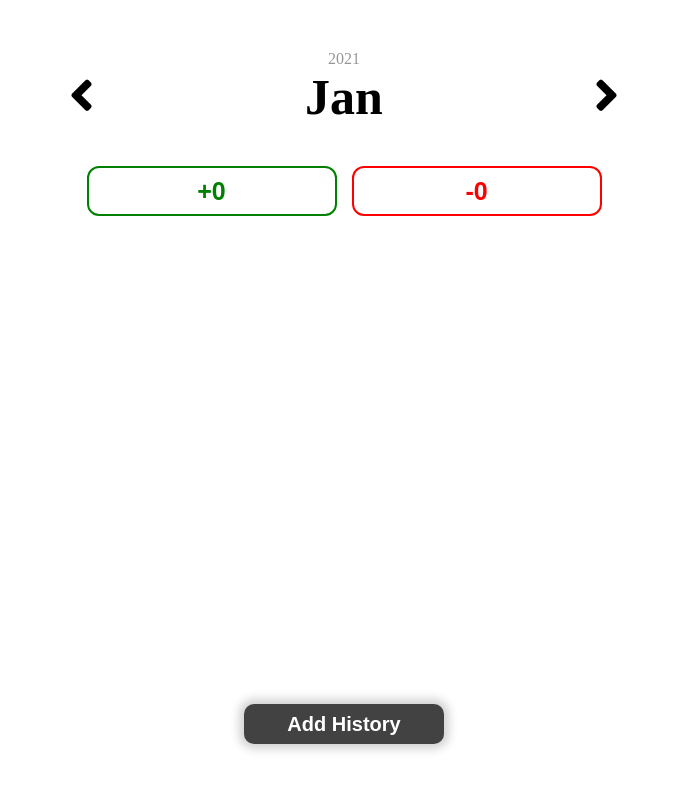
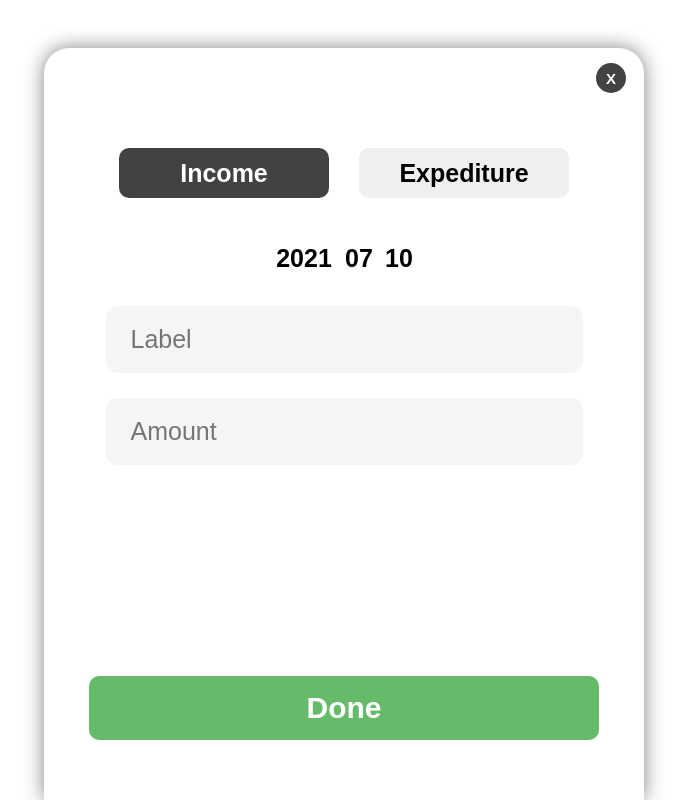
Before and after one commit to sangyun5108/BCSDproject, a React (Create React App) app: page /addHistory in a window 1280 px wide. Shown: the whole page, without its empty margins (296-983 px from the left). Built offline with nearby package versions, Linux system fonts and the light colour scheme.

Commit message:
React-Router
Add History --> 조건부 렌더링을 통해서 UI에 나타나고, 사라지는 것을 표현했던부분을 React-Router의 useHistroy를 이용해서 수정

```diff
--- a/src/components/AddHistory.js
+++ b/src/components/AddHistory.js
@@ -2,6 +2,7 @@ import React from 'react';
 import {useDispatch} from 'react-redux';
 import {useRef, useEffect, useState} from 'react';
 import {income,expediture} from '../redux/actions';
+import {useHistory} from 'react-router-dom';
 import styled from 'styled-components';
 import store from '../redux/store';
 
@@ -161,7 +162,7 @@ const nowmonth = date.getMonth()<10?`0${date.getMonth()+1}`:`${date.getMonth()}`
 const nowdate = date.getDate()<10?`0${date.getDate()}`:`${date.getDate()}`;
 const WEEK = ['SUN','MON','TUE','WEN','THU','FRI','SAT'];
 
-const AddHistory = ({setAddHistory}) => {
+const AddHistory = () => {
 
     const [type,setType] = useState(true); //income,Expediture 선택
     const [close,setClose] = useState(false);
@@ -171,6 +172,7 @@ const AddHistory = ({setAddHistory}) => {
     const amountRef = useRef(null);
     const labelRef = useRef(null);
 
+    const history = useHistory();
     const Dispatch = useDispatch();
 
     const onClickIncome = (e) => {
@@ -228,8 +230,8 @@ const AddHistory = ({setAddHistory}) => {
     }
 
     const onSubmit = (e) =>{
-        setAddHistory(false);
         e.preventDefault();
+        history.push('/');
         const monthIndex = Number(monthRef.current.value)-1;
         const dayOfWeek = WEEK[new Date(`${yearRef.current.value}-${monthRef.current.value}-${dateRef.current.value}`).getDay()];
 
@@ -243,7 +245,7 @@ const AddHistory = ({setAddHistory}) => {
 
     const onClickXbutton = (e) => {
         setClose(!close);
-        setAddHistory(false);//자식컴포넌트에서 부모컴포넌트에게 상태전달
+        history.push('/');
     }
     useEffect(()=>{
         yearRef.current.value = nowyear;
--- a/src/index.js
+++ b/src/index.js
@@ -2,6 +2,7 @@ import React from 'react';
 import ReactDOM from 'react-dom';
 import App from './App';
 import styled from 'styled-components';
+import {BrowserRouter} from 'react-router-dom';
 
 const Container = styled.div`
   width:100%;
@@ -14,8 +15,10 @@ const Container = styled.div`
 `;
 
 ReactDOM.render(
-  <Container>
-    <App/>
-  </Container>,
+  <BrowserRouter>
+    <Container>
+      <App/>
+    </Container>
+  </BrowserRouter>,
   document.getElementById('root')
 );
--- a/src/pages/AccountBook.js
+++ b/src/pages/AccountBook.js
@@ -2,9 +2,10 @@ import React from 'react';
 import AddHistory from '../components/AddHistory';
 import ShowList from '../components/ShowList';
 import styled from 'styled-components';
-import { useState,useEffect } from 'react';
+import {useEffect} from 'react';
 import { useDispatch} from 'react-redux';
 import {init} from '../redux/actions';
+import {Route, Switch, useHistory} from 'react-router-dom';
 
 const AddHistoryBtn = styled.button`
   position:fixed;
@@ -27,10 +28,10 @@ const AddHistoryBtn = styled.button`
 const AccountBook = () => {
 
   const dispatch = useDispatch();
-  const [addHistory,setAddHistory] = useState(false);
+  const history = useHistory();
 
   const onClickAdd = () => {
-    setAddHistory(true);
+    history.push('/addHistory');
   }
 
   useEffect(()=>{
@@ -40,9 +41,15 @@ const AccountBook = () => {
 
     return (
         <>
-            <ShowList/>
-            <AddHistoryBtn onClick={onClickAdd}>Add History</AddHistoryBtn>
-            {addHistory?<AddHistory setAddHistory={setAddHistory}/>:<></>}
+            <Switch>
+                <Route exact path='/'>
+                    <ShowList/>
+                    <AddHistoryBtn onClick={onClickAdd}>Add History</AddHistoryBtn>
+                </Route>
+                <Route path='/addHistory'>
+                    <AddHistory/>
+                </Route>
+            </Switch>
         </>
     );
 }
```
